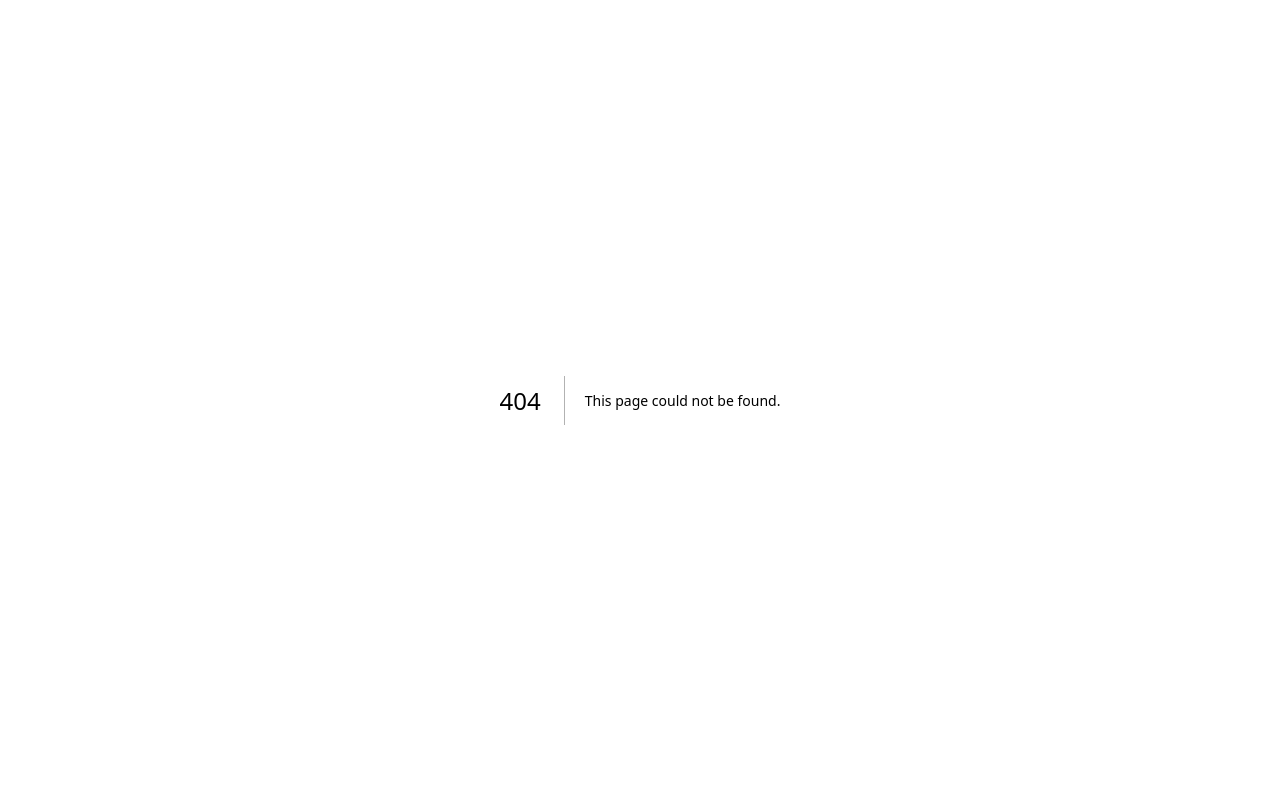
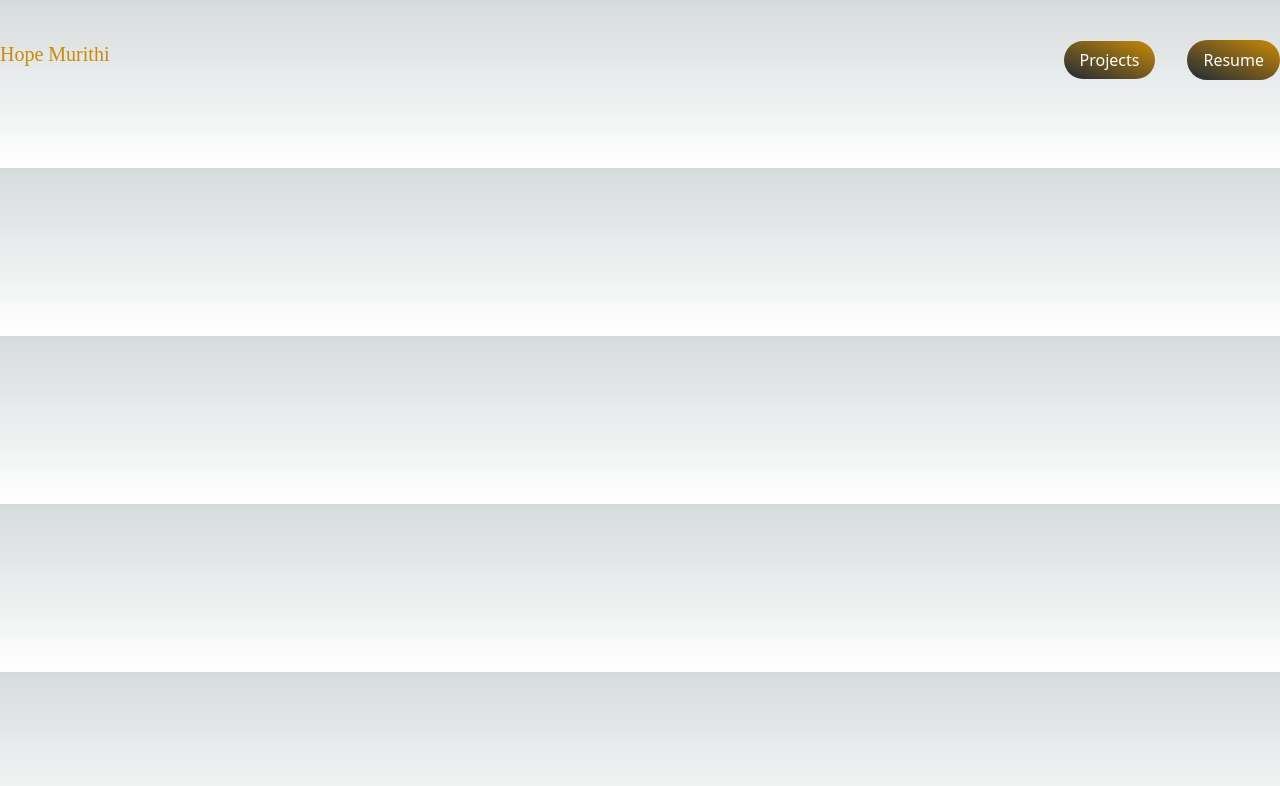
Before and after one commit to Hopp-Murithi/portfolio, a Next.js app: page /components/Navbar in a window 1280 px wide. Before the commit this address had no page. Shown: the top 786 px of the page. Built offline with nearby package versions, Linux system fonts and the light colour scheme.

Commit message:
feat: implement navbar

```diff
--- /dev/null
+++ b/pages/components/Navbar.tsx
@@ -0,0 +1,47 @@
+import React, { useState } from "react";
+import jsPDF from "jspdf";
+
+const Navbar = () => {
+  const [saving, setSaving] = useState(false);
+
+  const saveResume = () => {
+    setSaving(true);
+    let doc = new jsPDF("portrait", "px", "a4", false);
+    doc.addImage(
+      "https://i.ibb.co/mqGfnyf/Hope-Murithi-s-Resume2-1.png",
+      "png",
+      0,
+      0,
+      417,
+      653
+    );
+    doc.save("HopeMurithi.pdf");
+    setSaving(false);
+  };
+
+  return (
+    <div>
+      <nav className="py-10 mb-12 flex justify-between">
+        <h1 className="text-xl font-burtons text-yellow-600">Hope Murithi</h1>
+        <ul className="flex items-center">
+          <li className="transform  hover:text-black transition duration-500 hover:scale-125">
+            <a
+              href="https://github.com/Hopp-Murithi"
+              className=" bg-gradient-to-tr from-gray-800 to-yellow-600 text-white px-4 py-2 rounded-full ml-8 "
+            >
+              Projects
+            </a>
+          </li>
+          <li className="transform  hover:text-black transition duration-500 hover:scale-125">
+            <button className="bg-gradient-to-tr from-gray-800 to-yellow-600 text-white px-4 py-2 rounded-full ml-8"
+            onClick={saveResume}>
+              Resume
+            </button>
+          </li>
+        </ul>
+      </nav>
+    </div>
+  );
+};
+
+export default Navbar;
```
